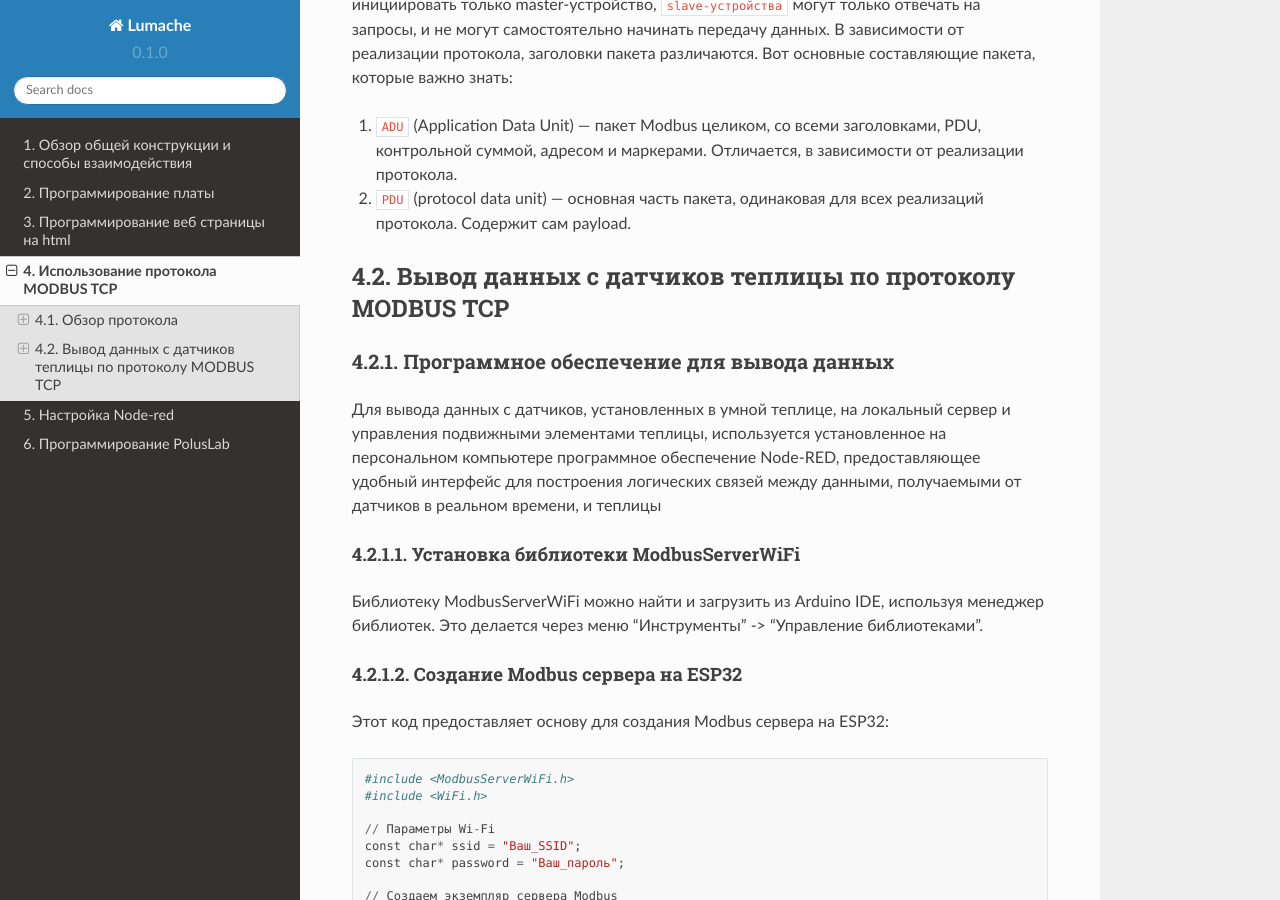
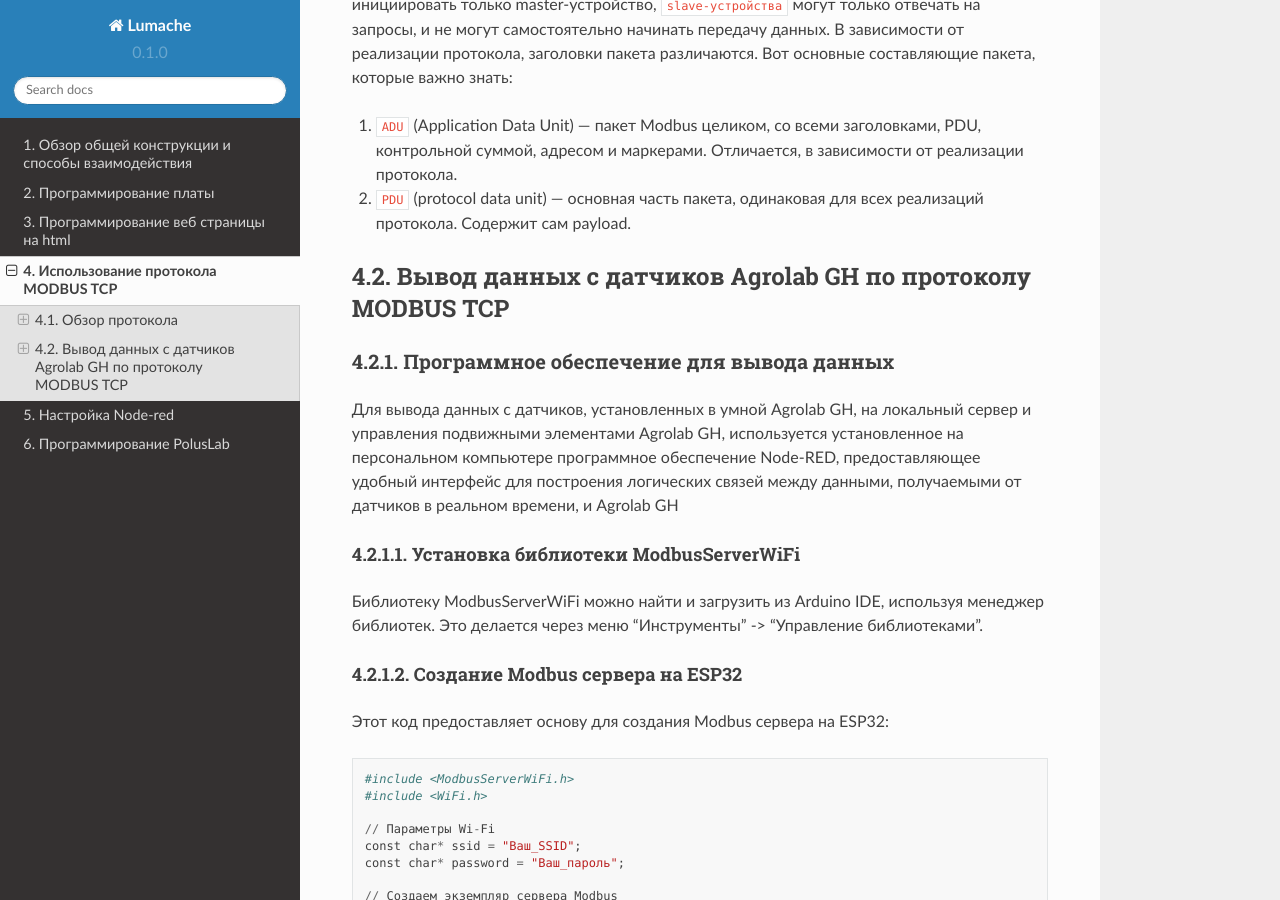
Before and after one commit to BBanwz/book_AL_GH, a Sphinx documentation site: the page built from docs/source/4/1.rst, in a window 1280 px wide and 900 px high, scrolled down 1485 px. Built offline with Sphinx 7.4.7 and the Read the Docs theme 2.0.0, drawn with Linux system fonts in a browser that asks for light colours.

Commit message:
Update 1.rst

```diff
--- a/docs/source/4/1.rst
+++ b/docs/source/4/1.rst
@@ -42,13 +42,13 @@ MODBUS TCP работает по принципу ``клиент-серверн
 
 2. ``PDU`` (protocol data unit) — основная часть пакета, одинаковая для всех реализаций протокола. Содержит сам payload.
 
-Вывод данных с датчиков теплицы по протоколу MODBUS TCP
+Вывод данных с датчиков Agrolab GH по протоколу MODBUS TCP
 -------------------------------------------------------
 
 Программное обеспечение для вывода данных
 ~~~~~~~~~~~~~~~~~~~~~~~~~~~~~~~~~~~~~~~~~
 
-Для вывода данных с датчиков, установленных в умной теплице, на локальный сервер и управления подвижными элементами теплицы, используется установленное на персональном компьютере программное обеспечение Node-RED, предоставляющее удобный интерфейс для построения логических связей между данными, получаемыми от датчиков в реальном времени, и теплицы
+Для вывода данных с датчиков, установленных в умной Agrolab GH, на локальный сервер и управления подвижными элементами Agrolab GH, используется установленное на персональном компьютере программное обеспечение Node-RED, предоставляющее удобный интерфейс для построения логических связей между данными, получаемыми от датчиков в реальном времени, и Agrolab GH
 
 Установка библиотеки ModbusServerWiFi
 """""""""""""""""""""""""""""""""""""
```
